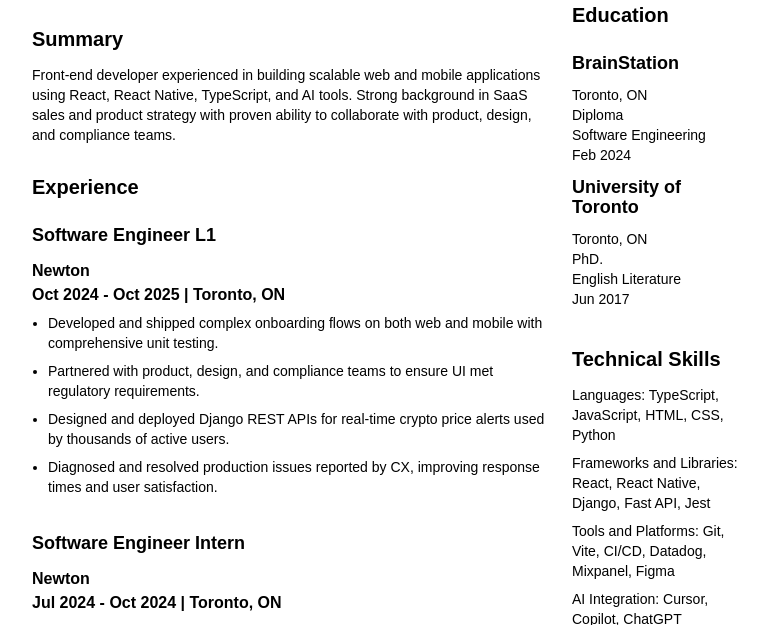
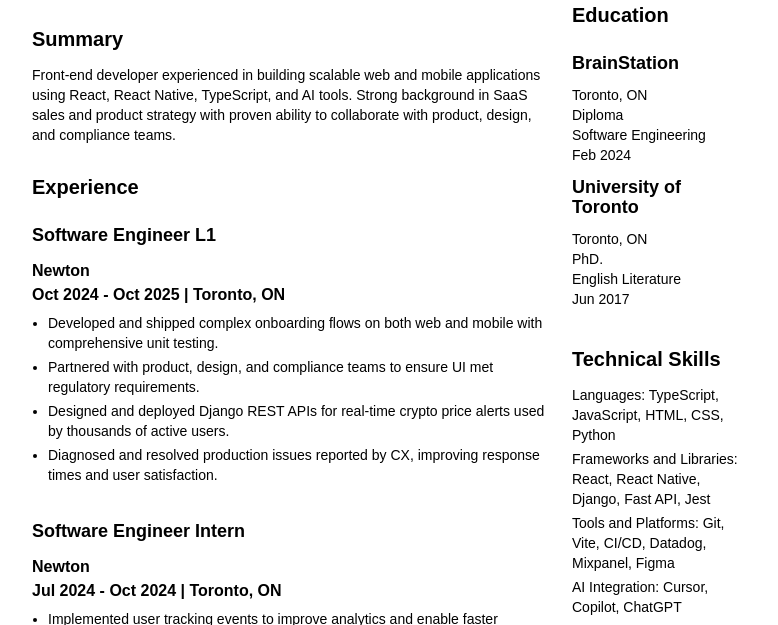
Before and after one commit to tristansamuk/resume, a website built with Vite: page index.html in a window 1280 px wide. Shown: the part 175-800 px from the top of the page, without its empty margins (248-1026 px from the left). Built offline with nearby package versions, Linux system fonts and the light colour scheme.

Commit message:
Remove duplicate styling of resume element

```diff
--- a/styles/global.css
+++ b/styles/global.css
@@ -21,7 +21,7 @@
 #resume {
   display: flex;
   flex-direction: column;
-  padding: 2in, 0.5in;
+  padding: 0.5in;
   max-width: 8.5in;
   font-size: var(--font-size-body);
 }
@@ -35,14 +35,7 @@
   list-style-type: none;
   display: flex;
   flex-direction: column;
-  gap: var(--spacing-2);
-}
-
-#resume {
-  display: flex;
-  flex-direction: column;
-  padding: 0.5in;
-  max-width: 8.5in;
+  gap: var(--spacing-1);
 }
 
 /* Layout */
```
